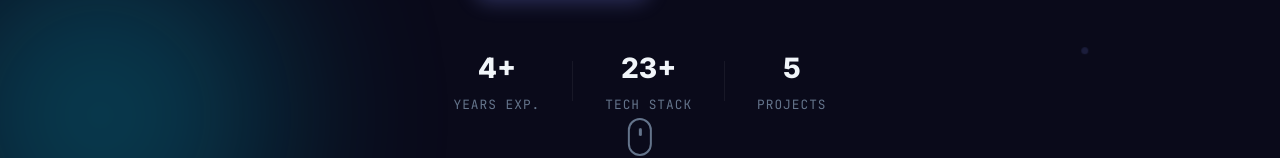
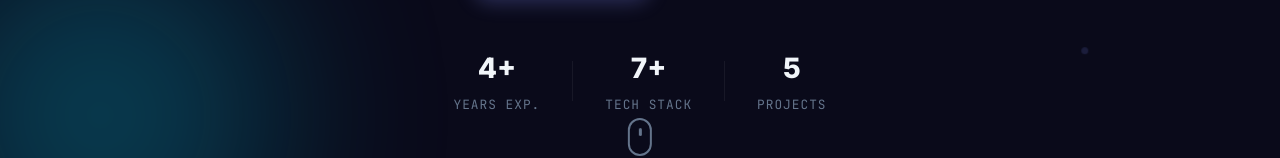
Before and after one commit to currentJob/currentJob.github.io, a React (Create React App) app: page / in a window 1280 px wide. Shown: the part 586-744 px from the top of the page. Built offline with nearby package versions, Linux system fonts and the light colour scheme.

Commit message:
fix: 기술 스택 카운트 로직 수정 (주요 기술 총합)

```diff
--- a/src/components/HeroSection.js
+++ b/src/components/HeroSection.js
@@ -68,9 +68,7 @@ export default function HeroSection() {
           <div className="stat-divider" />
           <div className="stat-item">
             <span className="stat-number">
-              {profileData.techStack.reduce((acc, group) =>
-                acc + group.skills.reduce((sAcc, s) => sAcc + s.subSkills.length, 0), 0
-              )}+
+              {profileData.techStack.reduce((acc, group) => acc + group.skills.length, 0)}+
             </span>
             <span className="stat-label">Tech Stack</span>
           </div>
```
